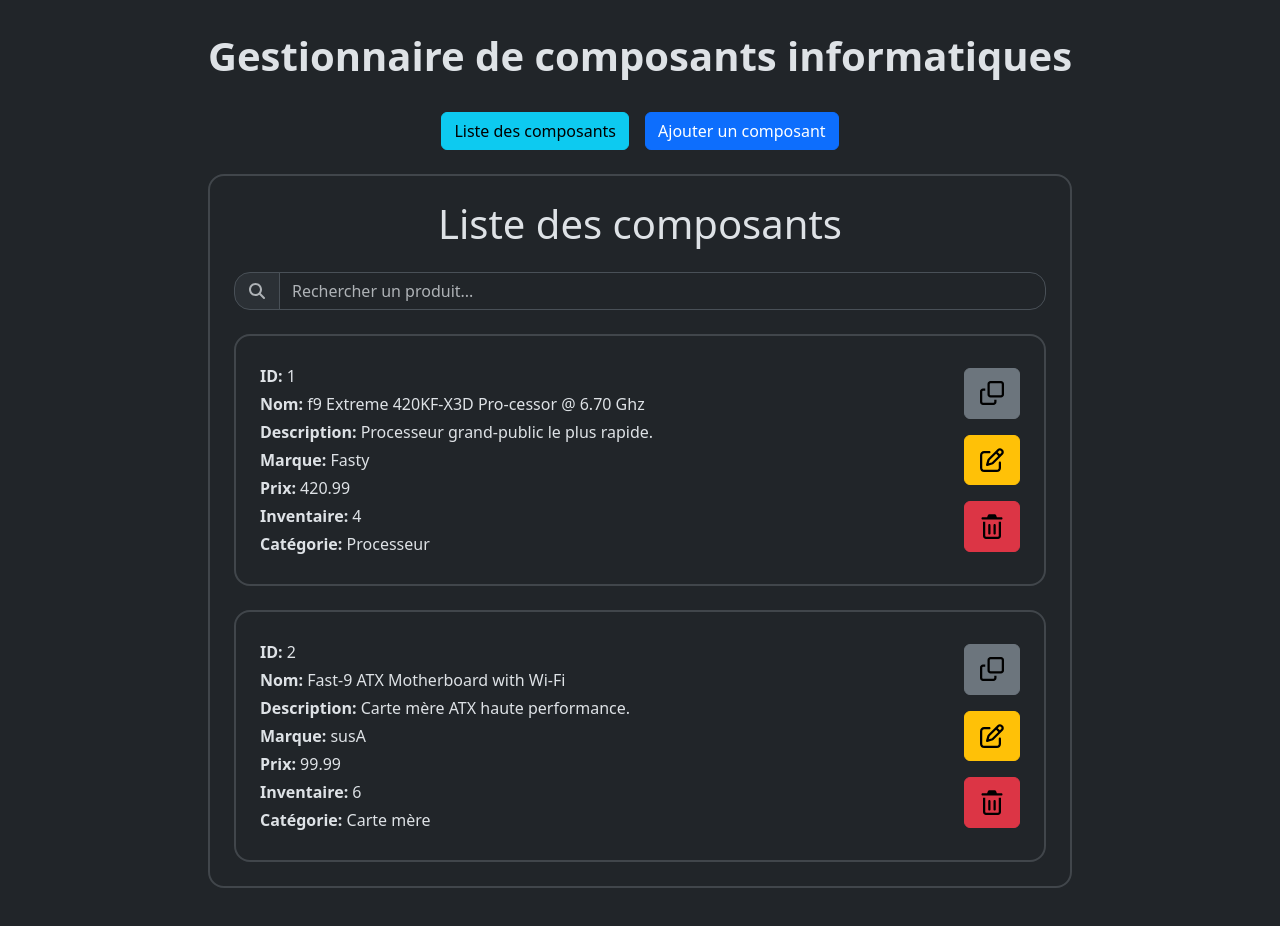
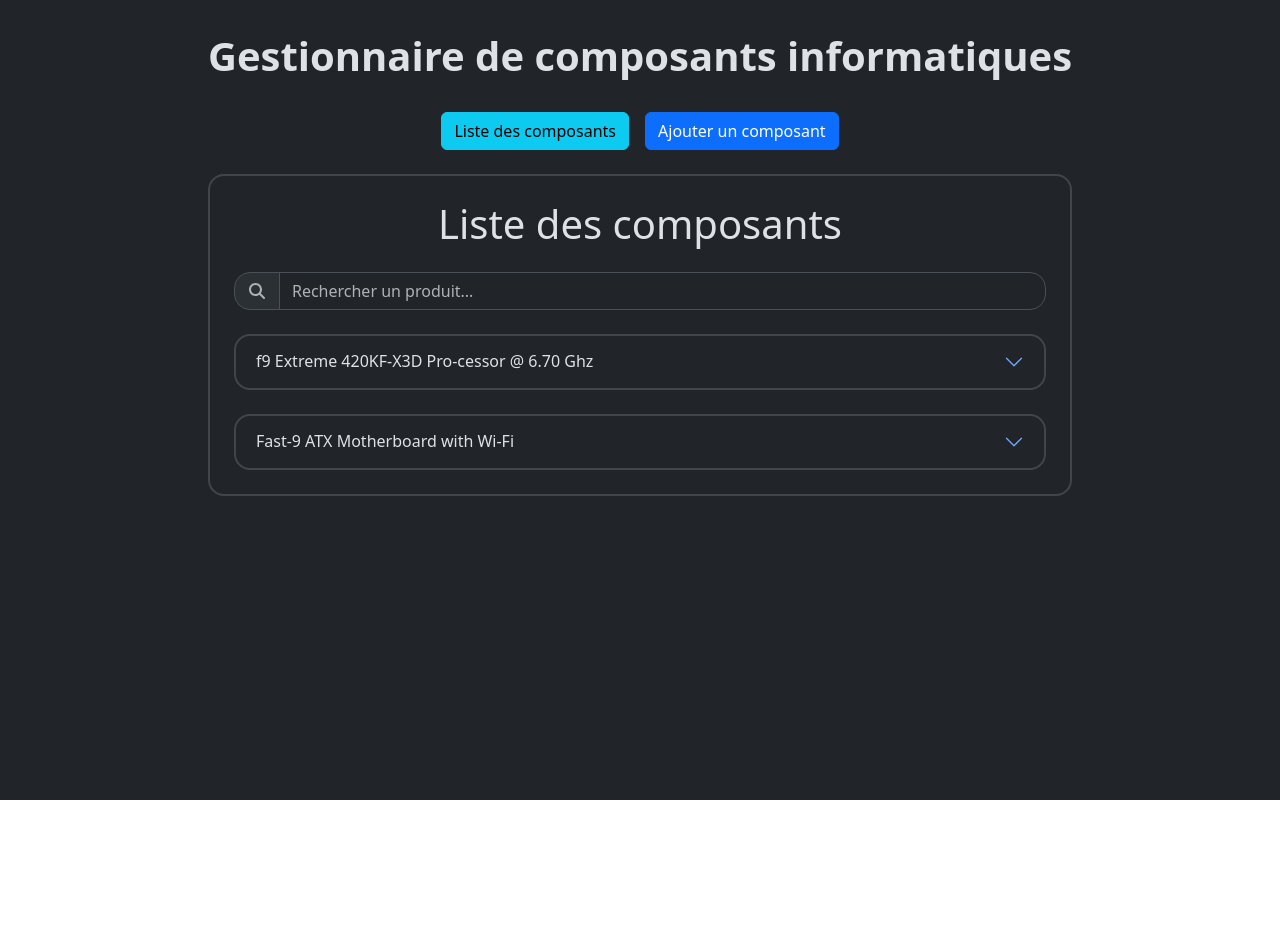
Before and after one commit to xavier-lepage/appweb-trpr01, a Vue app: page / in a window 1280 px wide. Both pictures are taken after a click on the button "Liste des composants". Shown: the top 926 px of the page. After the commit the page ends 800 px from the top, so only its background shows below. Built offline with nearby package versions, Linux system fonts and the light colour scheme.

Commit message:
Added Bootstrap accordion to ProductDisplay
Implemented a Bootstrap accordion to ProductDisplay to achieve a minimalist look. Multiple products can remain open at once for comparison.

```diff
--- a/src/components/ProductList/ProductDisplay.vue
+++ b/src/components/ProductList/ProductDisplay.vue
@@ -9,7 +9,25 @@ const emit = defineEmits(['cloneProduct', 'editProduct', 'deleteProduct']);
 </script>
 
 <template>
-	<div class="d-flex justify-content-between text-start w-100 border border-2 border-secondary-subtle rounded-4 mt-4 p-4">
+	<!-- Fortement inspiré de la documentation Boostrap:
+		https://getbootstrap.com/docs/5.3/components/accordion/#always-open
+		https://getbootstrap.com/docs/5.3/utilities/shadows/
+		https://getbootstrap.com/docs/5.2/utilities/overflow/ -->
+	<div class="w-100 accordion">
+		<div class="accordion-item border border-2 border-secondary-subtle rounded-4 overflow-hidden">
+			<h2 class="accordion-header rounded-4 border-0 overflow-hidden">
+				<button
+					class="accordion-button collapsed rounded-4 shadow-none overflow-hidden"
+					type="button"
+					data-bs-toggle="collapse"
+					:data-bs-target="`#product-${props.product.id}`"
+					:aria-controls="`product-${props.product.id}`">
+						{{ props.product.name }}
+				</button>
+			</h2>
+			<div :id="`product-${props.product.id}`" class="accordion-collapse collapse">
+				<div class="accordion-body">
+					<div class="d-flex justify-content-between text-start w-100 rounded-4">
 						<div>
 							<div class="my-1"><span class="fw-bold">ID:</span> {{ props.product.id }}</div>
 							<div class="my-1"><span class="fw-bold">Nom:</span> {{ props.product.name }}</div>
@@ -36,4 +54,8 @@ const emit = defineEmits(['cloneProduct', 'editProduct', 'deleteProduct']);
 							</button>
 						</div>
 					</div>
+				</div>
+			</div>
+		</div>
+	</div>
 </template>
```
Lines whose indentation alone changed are shown as unchanged.
